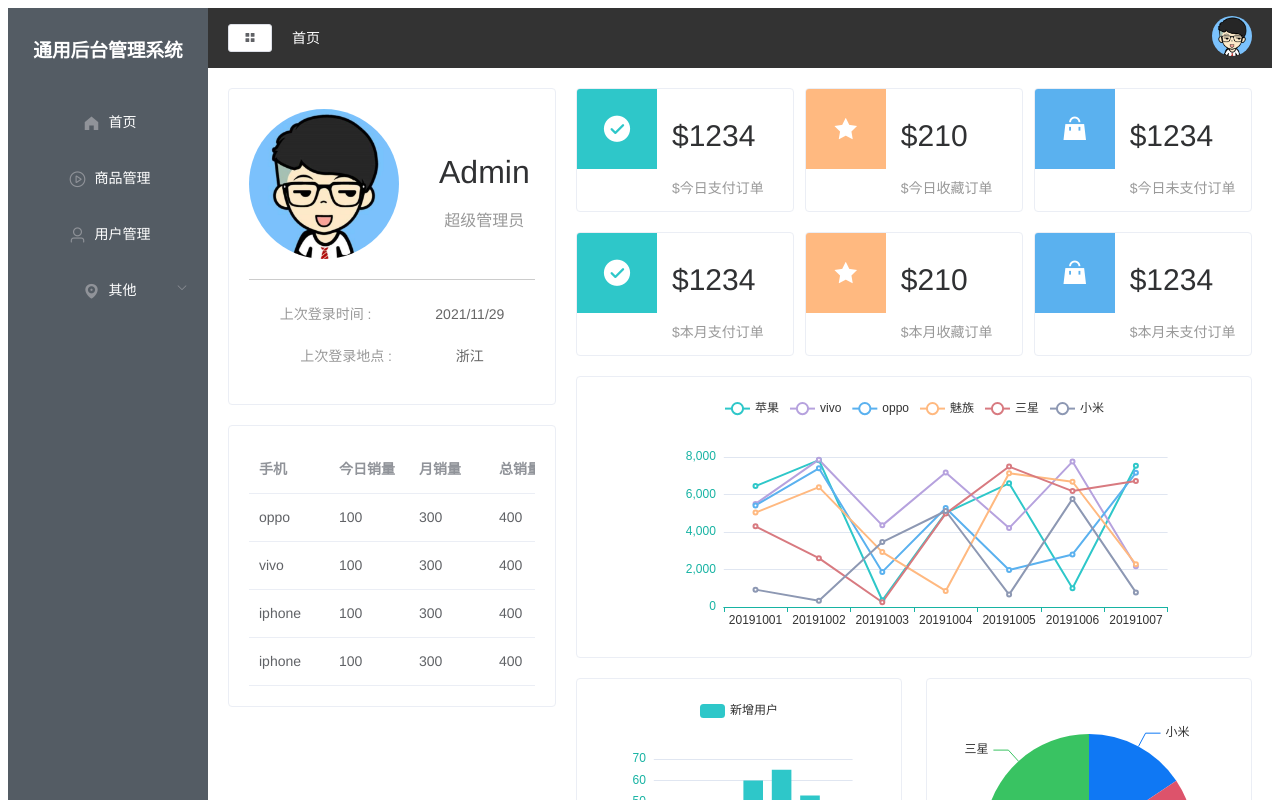
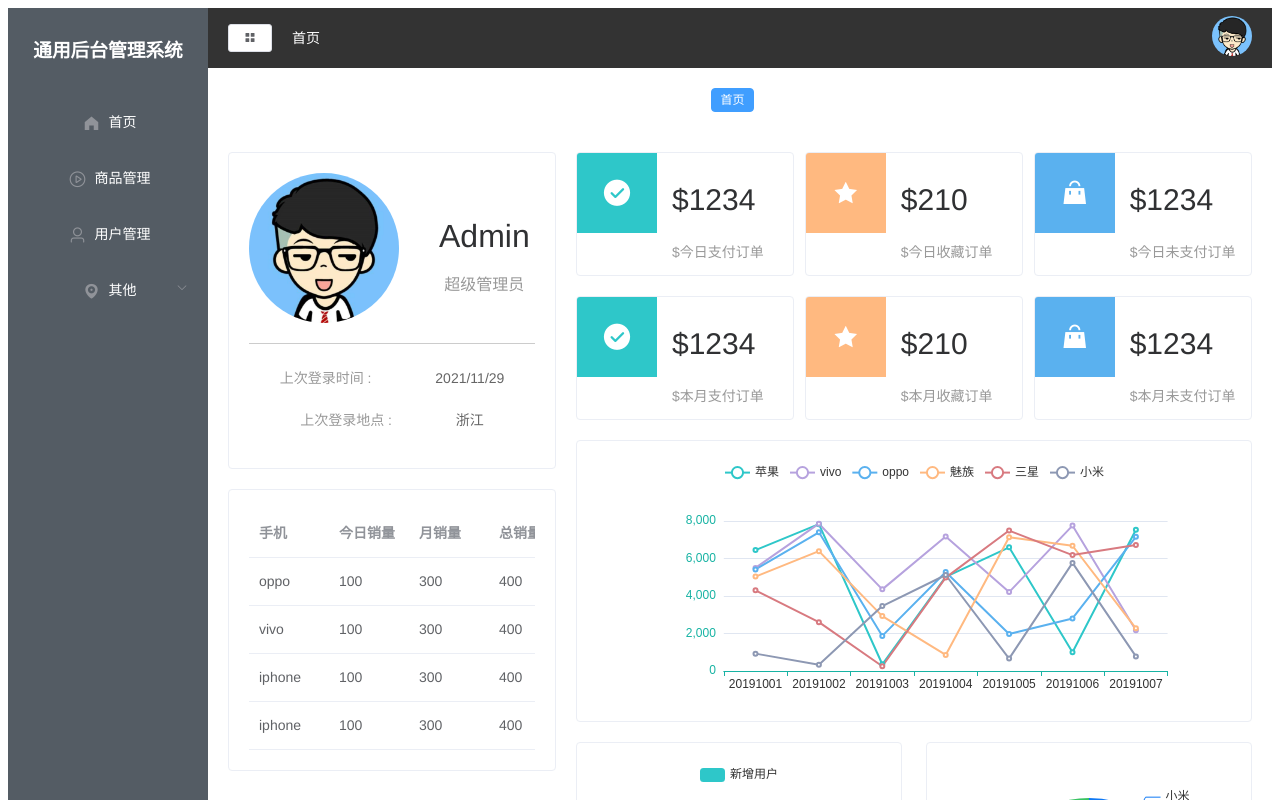
Before and after one commit to kalipoison/vue-element-ui, a Vue app: page / in a window 1280 px wide. Shown: the top 800 px of the page. Built offline with nearby package versions, Linux system fonts and the light colour scheme.

Commit message:
导航栏tab的增删切换

```diff
--- a/src/components/CommonTag.vue
+++ b/src/components/CommonTag.vue
@@ -0,0 +1,64 @@
+<template>
+  <div class="tabs">
+    <el-tag
+      v-for="(tag, index) in tags"
+      :key="tag.name"
+      size="small"
+      :closable="tag.name !== 'home'"
+      :effect="$route.name === tag.name ? 'dark' : 'plain'"
+      @click="changeMenu(tag)"
+      @close="handleClose(tag, index)"
+    >
+      {{ tag.label }}
+    </el-tag>
+  </div>
+</template>
+
+<script>
+import { mapState, mapMutations } from "vuex";
+export default {
+  computed: {
+    ...mapState({
+      tags: (state) => state.tab.tabsList,
+    }),
+  },
+  methods: {
+    ...mapMutations({
+      close: "closeTab",
+    }),
+    changeMenu(item) {
+      this.$router.push({ name: item.name });
+      this.$store.commit("selectMenu", item);
+    },
+    handleClose(tag, index) {
+      let length = this.tags.length - 1;
+      this.close(tag);
+      // 判断是否是最后一个
+
+      // 第一种情况
+      if (tag.name !== this.$route.name) {
+        return;
+      }
+
+      if (index === length) {
+        // 往左边跳转
+        this.$router.push({
+          name: this.tags[index - 1].name,
+        });
+      } else {
+        // 往右边跳转
+        this.$router.push({ name: this.tags[index].name });
+      }
+    },
+  },
+};
+</script>
+<style lang="scss">
+.tabs {
+  padding: 20px;
+  .el-tag {
+    margin-right: 15px;
+    cursor: pointer;
+  }
+}
+</style>
--- a/src/main.js
+++ b/src/main.js
@@ -7,7 +7,7 @@ import './registerServiceWorker'
 import { Button, Select, Radio, Header, Container, Main,
   Aside, Menu, MenuItem, Submenu, MenuItemGroup,
   Dropdown, DropdownItem, DropdownMenu, Row, Col, Card,
-  Table, TableColumn, Breadcrumb, BreadcrumbItem} from 'element-ui';
+  Table, TableColumn, Breadcrumb, BreadcrumbItem, Tag} from 'element-ui';
 // import ElementUI from 'element-ui';
 // import 'element-ui/lib/theme-chalk/index.css';
 
@@ -35,6 +35,7 @@ Vue.use(Table);
 Vue.use(TableColumn);
 Vue.use(Breadcrumb);
 Vue.use(BreadcrumbItem);
+Vue.use(Tag);
 Vue.prototype.$http = http
 
 if (process.env.NODE_ENV === 'development') require('@/api/mock')
--- a/src/store/tab.js
+++ b/src/store/tab.js
@@ -17,11 +17,19 @@ export default {
     selectMenu (state, val) {
       if (val.name !== 'home') {
         state.currentMenu = val
+        let result = state.tabsList.findIndex(item => item.name === val.name)
+        result === -1 ? state.tabsList.push(val) : ''
+        // Cookie.set('tagList', JSON.stringify(state.tabsList))
       } else {
         state.currentMenu = null
       }
       // val.name === 'home' ? (state.currentMenu = null) : (state.currentMenu = val)
     },
+    //关闭标签
+    closeTab (state, val) {
+      let result = state.tabsList.findIndex(item => item.name === val.name)
+      state.tabsList.splice(result, 1)
+    },
   },
   actions: {}
 }
--- a/src/views/Main.vue
+++ b/src/views/Main.vue
@@ -5,6 +5,7 @@
       <el-header>
         <common-header></common-header>
       </el-header>
+      <commonTag></commonTag>
       <el-main><router-view></router-view></el-main>
     </el-container>
   </el-container>
@@ -13,9 +14,10 @@
 <script>
 import CommonAside from '../components/CommonAside.vue';
 import CommonHeader from '../components/CommonHeader.vue';
+import CommonTag from '../components/CommonTag.vue';
 export default {
   name: 'Main',
-  components: { CommonAside, CommonHeader }
+  components: { CommonAside, CommonHeader, CommonTag }
 }
 </script>
 
```
